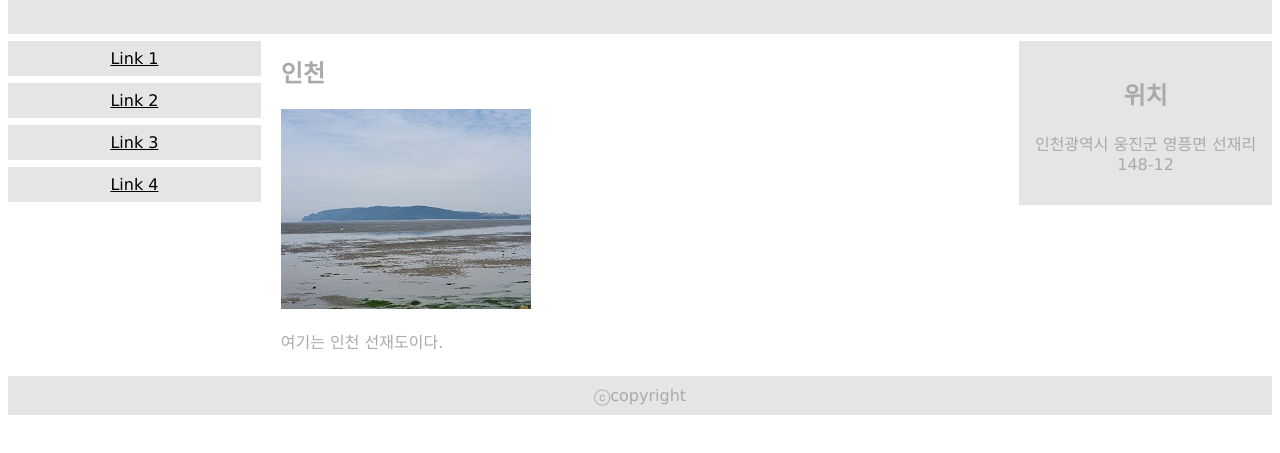
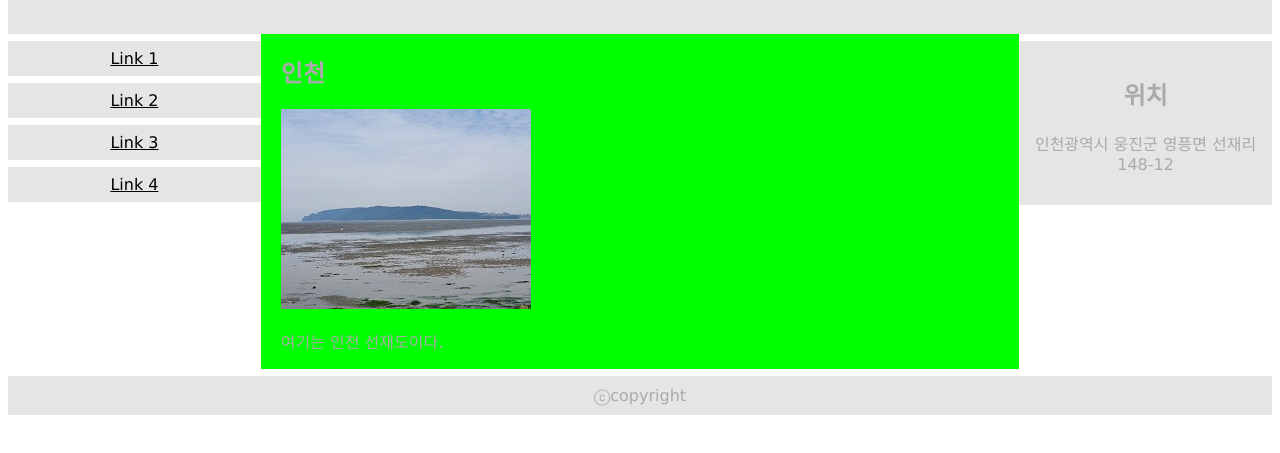
Before and after one commit to Dongjun0425/dongjun0425.github.io, a plain HTML site: page ic.html in a window 1280 px wide. Shown: the part 85-538 px from the top of the page. Drawn offline with Linux system fonts and the light colour scheme.

Commit message:
Update ic.html

```diff
--- a/ic.html
+++ b/ic.html
@@ -23,6 +23,7 @@
         float:left;
         width:60%;
         padding:0 20px;
+        background-color:#00ff00;
       }
       .right{
         background-color:#e5e5e5;
```
